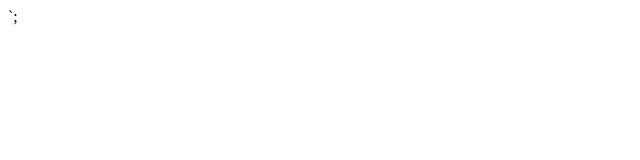
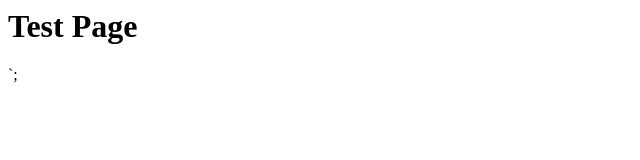
Before and after one commit to Samhanion/DietAnalysis, a plain HTML site: page index.html in a window 1280 px wide. Shown: the whole page, without its empty margins (0-640 px from the left). Drawn offline with Linux system fonts and the light colour scheme.

Commit message:
removed the http tag and added an h1 tag

```diff
--- a/index.html
+++ b/index.html
@@ -6,8 +6,10 @@
     <meta name="twitter:title" content="${headData.title}" />
     <meta name="twitter:description" content="${headData.description}" />
     <meta name="twitter:image" content="https://s3.amazonaws.com/www-inside-design/uploads/2020/10/aspect-ratios-blogpost-1x1-1.png" />
-    <meta http-equiv="refresh" content="https://www.decentrelon.com/'" />
+    <!-- <meta http-equiv="refresh" content="https://www.decentrelon.com/" /> -->
   </head>
-  <body></body>
+  <body>
+    <h1>Test Page</h1>
+  </body>
 </html>
 `;
```
